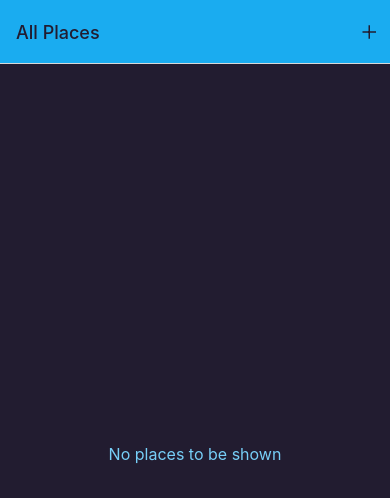
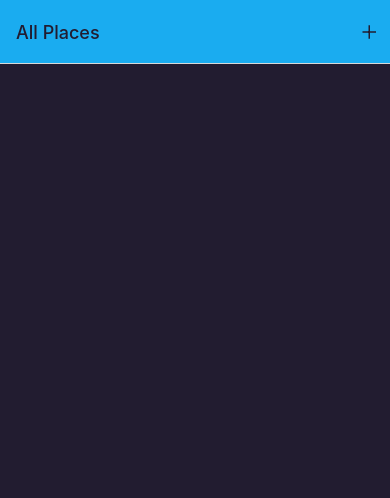
Before and after one commit to migodau/fav-places, a React Native app: screen /AllPlaces in a window 390 px wide. Shown: the top 498 px of the page. Built offline with nearby package versions, Linux system fonts and the light colour scheme.

Commit message:
adding places to AllPlaces screen

```diff
--- a/components/Places/LocationPicker.js
+++ b/components/Places/LocationPicker.js
@@ -34,7 +34,7 @@ export function LocationPicker({ onPickLocation }) {
 
     const fetchLocation = async () => {
       const address = await getAddress(pickedLocation);
-      onPickLocation({ ...pickedLocation, address });
+      onPickLocation({ coord: pickedLocation, address });
     };
 
     fetchLocation();
--- a/components/Places/PlaceForm.js
+++ b/components/Places/PlaceForm.js
@@ -1,11 +1,12 @@
 import React, { useState, useCallback } from 'react';
 import { ScrollView, StyleSheet, Text, TextInput, View } from 'react-native';
+import { Place } from '../../models/place';
 import { Colors } from '../../theme/colors';
 import { Button } from '../UI/Button';
 import { ImagePicker } from './ImagePicker';
 import { LocationPicker } from './LocationPicker';
 
-export function PlaceForm() {
+export function PlaceForm({ onSubmit }) {
   const [title, setTitle] = useState('');
   const [image, setImage] = useState();
   const [location, setLocation] = useState();
@@ -30,6 +31,8 @@ export function PlaceForm() {
       image,
       location
     });
+    const place = new Place(title, image, location);
+    onSubmit(place);
   }
 
   return (
--- a/models/place.js
+++ b/models/place.js
@@ -1,11 +1,12 @@
+import 'react-native-get-random-values'
 import { v4 as uuidv4 } from 'uuid';
 
-class Place {
-  constructor(title, imageURI, address, location) {
+export class Place {
+  constructor(title, imageURI, location) {
     this.title = title;
     this.imageURI = imageURI;
-    this.address = address;
-    this.location = location; // { lat: 0.123, lng: 127.121}
+    this.address = location.address;
+    this.location = location.coord; // { lat: 0.123, lng: 127.121}
     this.id = uuidv4()
   }
 }
--- a/screens/AddPlace.js
+++ b/screens/AddPlace.js
@@ -2,9 +2,14 @@ import React from 'react';
 import { StyleSheet, View } from 'react-native';
 import { PlaceForm } from '../components/Places/PlaceForm';
 
-export function AddPlace() {
+export function AddPlace({ navigation }) {
+  function handleAddPlace(place) {
+    console.log({ place });
+    navigation.navigate('AllPlaces', { place });
+  }
+
   return (
-    <PlaceForm />
+    <PlaceForm onSubmit={handleAddPlace} />
   );
 }
 export const styles = StyleSheet.create({
--- a/screens/AllPlaces.js
+++ b/screens/AllPlaces.js
@@ -1,11 +1,23 @@
-import React from 'react';
+import { useIsFocused } from '@react-navigation/native';
+import React, { useEffect, useState } from 'react';
 import { StyleSheet, View, Text } from 'react-native';
 import { PlacesList } from '../components/Places/PlacesList';
 
-export function AllPlaces() {
+export function AllPlaces({ route }) {
+  const isFocused = useIsFocused();
+  const [places, setPlaces] = useState([]);
+
+  useEffect(() => {
+    if(!isFocused || !route.params) {
+      return;
+    }
+
+    setPlaces(currentPlaces => [...currentPlaces, route.params.place ]);
+  }, [isFocused, route]);
+
   return (
     <View style={styles.container}>
-      <PlacesList/>
+      <PlacesList places={places}/>
     </View>
   );
 }
```
Also changed, not shown: package.json (+5 -4 lines), 1 other file (tests, documents, lock files or other folders).
